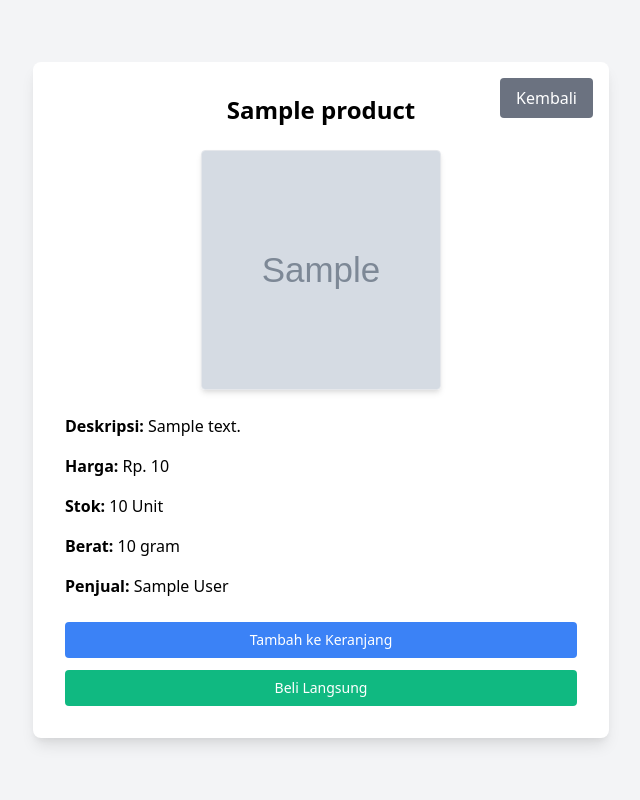
After one commit to DTPL2025/tugas-proyek, a Flask app: page /produk/list/1/details in a window 1280 px wide. The commit adds this page. Shown: the whole page, without its empty margins (319-959 px from the left). Run offline with Flask 3, Linux system fonts and the light colour scheme; tables that the repository leaves empty hold one stand-in row (values such as "Sample post"); grey boxes marked "Sample" are stand-in pictures.

Commit message:
pesan_commit

```diff
--- a/app/routes.py
+++ b/app/routes.py
@@ -185,3 +185,9 @@ def view_product_buyer():
     products = Product.query.order_by(Product.name.asc()).all()  # Urut berdasarkan nama toko
 
     return render_template('view_product_buyer.jinja', products=products)
+
+@app.route('/produk/list/<int:product_id>/details')
+def view_product_details(product_id):
+    # Query produk berdasarkan ID
+    product = Product.query.get_or_404(product_id)
+    return render_template('view_product_details.jinja', product=product)
--- a/app/templates/view_product_buyer.jinja
+++ b/app/templates/view_product_buyer.jinja
@@ -21,8 +21,8 @@
 
                     <!-- Tombol Detail dan Tambah ke Keranjang -->
                     <div class="mt-4 flex justify-center gap-2 w-full">
-                        {# <a href="{{ url_for('detail_product', product_id=product.id) }}" class="bg-green-500 text-white px-4 py-2 rounded hover:bg-green-600 text-sm w-full sm:w-auto text-center"> #}
-                        <a href="" class="bg-green-500 text-white px-4 py-2 rounded hover:bg-green-600 text-sm w-full sm:w-auto text-center">
+                        <a href="{{ url_for('view_product_details', product_id=product.id) }}" class="bg-green-500 text-white px-4 py-2 rounded hover:bg-green-600 text-sm w-full sm:w-auto text-center">
+                        {# <a href="" class="bg-green-500 text-white px-4 py-2 rounded hover:bg-green-600 text-sm w-full sm:w-auto text-center"> #}
                             Detail
                         </a>
                         {# <form action="{{ url_for('add_to_cart', product_id=product.id) }}" method="POST" class="w-full sm:w-auto"> #}
--- /dev/null
+++ b/app/templates/view_product_details.jinja
@@ -0,0 +1,50 @@
+{% extends "base.jinja" %}
+{% block title %}Product Details{% endblock %}
+
+{% block body %}
+<body class="bg-gray-100 flex items-center justify-center min-h-screen">
+    <div class="bg-white p-8 rounded-lg shadow-lg w-full max-w-xl relative overflow-auto">
+
+        <!-- Tombol Kembali ke List Produk -->
+        <a href="{{ url_for('view_product_buyer') }}" class="absolute top-4 right-4 bg-gray-500 text-white px-4 py-2 rounded hover:bg-gray-600">Kembali</a>
+
+        <h1 class="text-2xl font-bold mb-6 text-center">{{ product.name }}</h1>
+
+        <!-- Gambar Produk -->
+        <div class="flex justify-center mb-6">
+            <img src="{{ url_for('static', filename='product_images/' + product.image_file) }}"
+                 alt="{{ product.name }}"
+                 class="border rounded w-60 h-60 object-cover shadow-md">
+        </div>
+
+        <!-- Detail Produk -->
+        <div class="space-y-4 mb-6">
+            <p><span class="font-semibold">Deskripsi:</span> {{ product.description if product.description else 'Tidak ada deskripsi.' }}</p>
+            <p><span class="font-semibold">Harga:</span> Rp. {{ product.price }}</p>
+            <p><span class="font-semibold">Stok:</span> {{ product.stock }} Unit</p>
+            <p><span class="font-semibold">Berat:</span> {{ product.weight }} gram</p>
+            <p><span class="font-semibold">Penjual:</span> {{ product.seller.name if product.seller.name else 'Tidak diketahui' }}</p>
+        </div>
+
+        <!-- Tombol Tambah ke Keranjang dan Beli Langsung -->
+        <div class="space-y-3">
+            <!-- Form Tambah ke Keranjang -->
+            {# <form action="{{ url_for('add_to_cart', product_id=product.id) }}" method="POST" class="w-full"> #}
+                <button type="submit"
+                        class="bg-blue-500 text-white px-4 py-2 rounded hover:bg-blue-600 text-sm w-full text-center">
+                    Tambah ke Keranjang
+                </button>
+            {# </form> #}
+
+            <!-- Form Beli Langsung -->
+            {# <form action="{{ url_for('buy_now', product_id=product.id) }}" method="POST" class="w-full"> #}
+                <button type="submit"
+                        class="bg-green-500 text-white px-4 py-2 rounded hover:bg-red-600 text-sm w-full text-center">
+                    Beli Langsung
+                </button>
+            {# </form> #}
+        </div>
+
+    </div>
+</body>
+{% endblock %}
```
